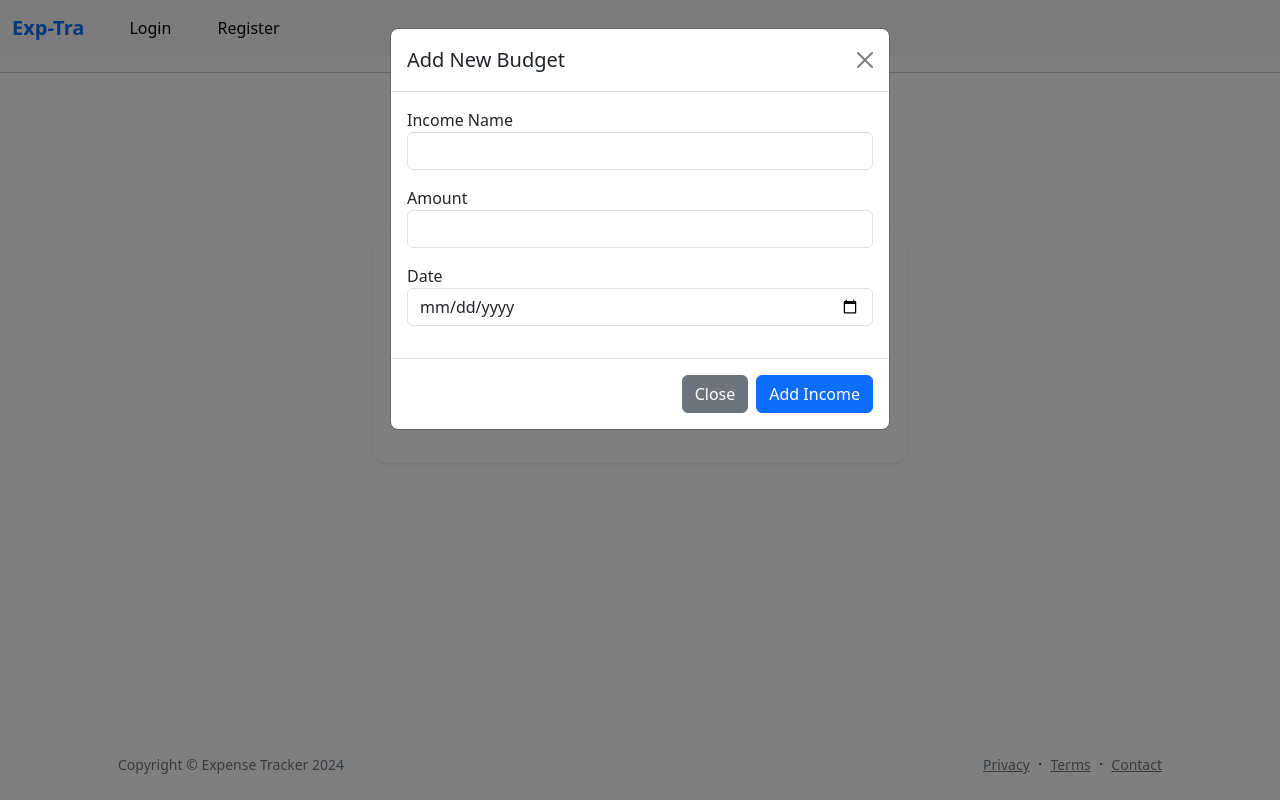
After one commit to seymausta/expense-tracker0, a Flask app: page /budget in a window 1280 px wide, after a click on "Add New Income". The commit adds this page. Run offline with Flask 3, Linux system fonts and the light colour scheme; tables that the repository leaves empty hold one stand-in row (values such as "Sample post"); some libraries are stand-ins or nearby versions.

```diff
--- a/app/forms.py
+++ b/app/forms.py
@@ -1,5 +1,6 @@
 from flask_wtf import FlaskForm
-from wtforms import StringField, PasswordField, BooleanField, SubmitField, DecimalField, DateField, SelectField, TextAreaField
+from wtforms import StringField, PasswordField, BooleanField, SubmitField, DecimalField, DateField, SelectField, \
+    TextAreaField, FloatField
 from wtforms.validators import ValidationError, DataRequired, Email, EqualTo,  Length, NumberRange
 import sqlalchemy as sa
 from wtforms.widgets import HiddenInput
@@ -52,26 +53,16 @@ class UpdateExpenseForm(FlaskForm):
     date = DateField('Date', validators=[DataRequired()])
     description = TextAreaField('Description')
     submit = SubmitField('Update')
-    delete = SubmitField('Delete', widget=HiddenInput())
 
-    def __init__(self, expense, *args, **kwargs):
+    def __init__(self, expense=None, *args, **kwargs):
         super(UpdateExpenseForm, self).__init__(*args, **kwargs)
-        self.expense = expense
-        self.category.choices = [(category.id, category.name) for category in Category.query.all()]
-        self.populate_form_fields()
-
-    def populate_form_fields(self):
-        self.name.data = self.expense.name
-        self.amount.data = self.expense.amount
-        self.category.data = self.expense.category_id
-        self.date.data = self.expense.date
-        self.description.data = self.expense.description
-
-        print("Expense Name:", self.expense.name)
-        print("Expense Amount:", self.expense.amount)
-        print("Expense Category ID:", self.expense.category_id)
-        print("Expense Date:", self.expense.date)
-        print("Expense Description:", self.expense.description)
+        if expense:
+            self.name.data = expense.name
+            self.amount.data = expense.amount
+            self.category.choices = [(category.id, category.name) for category in Category.query.all()]
+            self.category.data = expense.category_id
+            self.date.data = expense.date
+            self.description.data = expense.description
 
     def validate_category(self, category):
         if not Category.query.get(category.data):
@@ -95,3 +86,9 @@ class ResetPasswordForm(FlaskForm):
     password2 = PasswordField(
         'Repeat Password', validators=[DataRequired(), EqualTo('password')])
     submit = SubmitField('Request Password Reset')
+
+class BudgetForm(FlaskForm):
+    name = StringField('Income Name', validators=[DataRequired()])
+    amount = FloatField('Amount', validators=[DataRequired(), NumberRange(min=0)])
+    date = DateField('Date', validators=[DataRequired()])
+    submit = SubmitField('Add Income')
--- a/app/routes.py
+++ b/app/routes.py
@@ -1,12 +1,14 @@
+from calendar import calendar
+from collections import defaultdict
 from datetime import datetime,timedelta
 from sqlalchemy import func
 from app import app,db
-from flask import render_template, flash, redirect, url_for, request, abort
+from flask import render_template, flash, redirect, url_for, request, abort, jsonify
 from app.forms import LoginForm, RegistrationForm, ExpenseForm, UpdateExpenseForm, UpdateAccountForm, AddCategoryForm, \
-    ResetPasswordRequestForm, ResetPasswordForm
+    ResetPasswordRequestForm, ResetPasswordForm, BudgetForm
 from flask_login import current_user, login_user, logout_user, login_required
 import sqlalchemy as sa
-from app.models import User, Expense, Category
+from app.models import User, Expense, Category, Income
 from urllib.parse import urlsplit
 from app.email import send_password_reset_email
 
@@ -122,33 +124,22 @@ def delete_expense(expense_id):
     return redirect(url_for('expense_history'))
 
 
-@app.route('/update_expense/<int:expense_id>', methods=['GET', 'POST'])
+@app.route('/update_expense/<int:expense_id>', methods=['POST'])
 @login_required
 def update_expense(expense_id):
     expense = Expense.query.get_or_404(expense_id)
-    form = UpdateExpenseForm(expense=expense)  # Expense objesini form başlatılırken geçirin.
+    form = ExpenseForm()
 
     if form.validate_on_submit():
-        print("Form validation successful!")
-        print("Before update:", expense.name, expense.amount)  # Güncellemeden önceki değerler
         expense.name = form.name.data
         expense.amount = form.amount.data
         expense.category_id = form.category.data
         expense.date = form.date.data
         expense.description = form.description.data
 
-        print("Name:", expense.name)
-        print("Amount:", expense.amount)
-
-        print("After update:", expense.name, expense.amount)  # Güncellemeden sonraki değerler
-        try:
-            db.session.commit()
-            flash('Your expense has been updated!', 'success')
-            return redirect(url_for('expense_history'))
-        except Exception as e:
-            flash('An error occurred while updating the expense.', 'danger')
-            print('Error:', e)  # Hatanın ayrıntılarını konsola yazdır
-            db.session.rollback()  # Veritabanı değişikliklerini geri al
+        db.session.commit()
+        flash('Expense updated successfully!', 'success')
+        return redirect(url_for('expense_history'))
 
     return render_template('expense_history.html', title='Update Expense', form=form)
 
@@ -237,15 +228,16 @@ def delete_account():
 @app.route('/dashboard')
 def dashboard():
     form = ExpenseForm()
+
     def last_five_expenses():
         return Expense.query.filter_by(user_id=current_user.id).order_by(Expense.date.desc()).limit(5).all()
 
     def total_spend_week(user_id):
-        # Haftanın başlangıç tarihini bulma
+            # Haftanın başlangıç tarihini bulma
         current_date = datetime.now()
         start_of_week = current_date - timedelta(days=current_date.weekday())
 
-        # Haftalık harcamaları sorgulama
+            # Haftalık harcamaları sorgulama
         total_weekly_spend = db.session.query(func.sum(Expense.amount)). \
             filter(Expense.user_id == user_id). \
             filter(Expense.date >= start_of_week).scalar()
@@ -253,7 +245,7 @@ def dashboard():
         return total_weekly_spend or 0
 
     def total_spend_year(user_id):
-        # İçinde bulunulan yıl için harcamaları sorgulama
+            # İçinde bulunulan yıl için harcamaları sorgulama
         total_yearly_spend = db.session.query(func.sum(Expense.amount)). \
             filter(Expense.user_id == user_id). \
             filter(func.extract('year', Expense.date) == datetime.now().year).scalar()
@@ -261,7 +253,7 @@ def dashboard():
         return total_yearly_spend or 0
 
     def total_spend_month(user_id):
-        # İçinde bulunulan ay için harcamaları sorgulama
+            # İçinde bulunulan ay için harcamaları sorgulama
         total_monthly_spend = db.session.query(func.sum(Expense.amount)). \
             filter(Expense.user_id == user_id). \
             filter(func.extract('year', Expense.date) == datetime.now().year). \
@@ -269,15 +261,80 @@ def dashboard():
 
         return total_monthly_spend or 0
 
+
     categories = Category.query.all()
     category_dict = {category.id: category.name for category in categories}
 
     last_five_expenses = last_five_expenses()
-    total_spend_week=total_spend_week(current_user.id)
+    total_spend_week = total_spend_week(current_user.id)
     total_spend_month = total_spend_month(current_user.id)
     total_spend_year = total_spend_year(current_user.id)
 
+    return render_template('dashboard.html', title='Dashboard', last_five_expenses=last_five_expenses,
+                               total_spend_week=total_spend_week, total_spend_month=total_spend_month,
+                               total_spend_year=total_spend_year, category_dict=category_dict,
+                               weekly_spending=weekly_spending, form=form)
 
-    return render_template('dashboard.html', title='Dashboard', last_five_expenses=last_five_expenses,
-                           total_spend_week=total_spend_week,total_spend_month=total_spend_month,
-                           total_spend_year=total_spend_year,category_dict=category_dict, form=form)
+@app.route('/weekly_spending')
+def weekly_spending():
+    # Haftalık harcama verilerini hazırla
+    weekly_spending = []
+
+    # Son 4 haftanın başlangıç ve bitiş tarihlerini belirleme
+    today = datetime.today()
+    for i in range(4):
+        end_of_week = today - timedelta(days=(i * 7))
+        start_of_week = end_of_week - timedelta(days=6)
+
+        # Haftalık harcamaları sorgulama
+        weekly_spend = db.session.query(func.sum(Expense.amount)). \
+            filter(Expense.user_id == current_user.id). \
+            filter(Expense.date >= start_of_week). \
+            filter(Expense.date <= end_of_week).scalar()
+
+        # Haftalık harcama miktarını sözlüğe ekleme
+        weekly_spending.append({
+            'start_of_week': start_of_week.strftime('%b %d'),
+            'end_of_week': end_of_week.strftime('%b %d'),
+            'amount': weekly_spend or 0  # Harcama miktarı 0 ise None yerine 0 olarak ayarlanır
+        })
+
+    # Grafik için gerekli verileri JSON formatında döndür
+    return jsonify(weekly_spending)
+
+@app.route('/monthly_spending')
+def monthly_spending():
+    monthly_spending = defaultdict(int)
+
+    # Şu anki yılın başlangıç tarihini al
+    current_year = datetime.now().year
+    start_of_year = datetime(current_year, 1, 1)
+
+    # Şu anki yılın bitiş tarihini al
+    end_of_year = datetime(current_year, 12, 31)
+
+    # Kullanıcının tüm harcamalarını al
+    expenses = Expense.query.filter_by(user_id=current_user.id).filter(
+        Expense.date >= start_of_year,
+        Expense.date <= end_of_year
+    ).all()
+
+    # Aylık harcamaları topla
+    for expense in expenses:
+        monthly_key = expense.date.strftime('%b %Y')
+        monthly_spending[monthly_key] += expense.amount
+
+    # JSON formatında aylık harcama verilerini döndür
+    return jsonify(monthly_spending)
+
+@app.route('/budget', methods=['GET', 'POST'])
+def budget():
+    form = BudgetForm()
+    if form.validate_on_submit():
+        income = Income(name=form.name.data, amount=form.amount.data, date=form.date.data,user_id=current_user.id)
+        db.session.add(income)
+        db.session.commit()
+        flash('Income added successfully!', 'success')
+        return redirect(url_for('budget'))
+    incomes = Income.query.all()
+    return render_template('budget.html', title='Budget', form=form, incomes=incomes)
--- a/app/templates/base.html
+++ b/app/templates/base.html
@@ -11,15 +11,18 @@
     <link href="https://fonts.googleapis.com/css2?family=Plus+Jakarta+Sans:wght@100;200;300;400;500;600;700;800;900&amp;display=swap"
           rel="stylesheet"/>
     <link rel="stylesheet" href="{{ url_for('static', filename='css/styles.css') }}">
+    <link href="https://cdn.jsdelivr.net/npm/bootstrap-icons@1.7.2/font/bootstrap-icons.css" rel="stylesheet">
+
     <link
             href="https://cdn.jsdelivr.net/npm/bootstrap@5.3.2/dist/css/bootstrap.min.css"
             rel="stylesheet"
             integrity="sha384-T3c6CoIi6uLrA9TneNEoa7RxnatzjcDSCmG1MXxSR1GAsXEV/Dwwykc2MPK8M2HN"
             crossorigin="anonymous">
+    <script src="https://cdn.jsdelivr.net/npm/chart.js@2.8.0"></script>
 
     {% block styles %}
     <style>
-     /* Footer stilini belirle */
+        /* Footer stilini belirle */
         footer {
             background-color: #626364; /* Açık gri arka plan rengi */
             border-radius: 15px; /* Köşeleri yumuşat */
@@ -55,7 +58,9 @@
 <footer class="bg-white py-4 fixed-bottom"> <!-- fixed-bottom sınıfı footer'ı altta sabit kılar -->
     <div class="container px-5">
         <div class="row align-items-center justify-content-between flex-column flex-sm-row">
-            <div class="col-auto"><div class="small m-0">Copyright &copy; Expense Tracker 2024</div></div>
+            <div class="col-auto">
+                <div class="small m-0">Copyright &copy; Expense Tracker 2024</div>
+            </div>
             <div class="col-auto">
                 <a class="small" href="#!">Privacy</a>
                 <span class="mx-1">&middot;</span>
--- /dev/null
+++ b/app/templates/budget.html
@@ -0,0 +1,82 @@
+{% extends "base.html" %}
+
+{% block title %}
+Budget
+{% endblock %}
+
+{% block content %}
+<div class="container">
+    <h1 class="my-4 fw-bolder text-center">Budget</h1>
+    <div class="row justify-content-center">
+        <div class="col-md-6">
+            <button type="button" class="btn btn-outline-secondary mb-4 d-block mx-auto" data-bs-toggle="modal"
+                    data-bs-target="#addBudgetModal">
+                Add New Income
+            </button>
+
+            <div class="card shadow-sm border-0 rounded-4 p-4">
+                {% if incomes %}
+                <h2 class="my-4 fw-bolder ">Your Income</h2>
+
+                <div class="table-responsive">
+                    <table class="table table-hover">
+                        <thead class="table-light">
+                        <tr>
+                            <th>Name</th>
+                            <th>Amount</th>
+                            <th>Date</th>
+                        </tr>
+                        </thead>
+                        <tbody>
+                        {% for income in incomes %}
+                        <tr>
+                            <td>{{ income.name }}</td>
+                            <td>{{ income.amount }}</td>
+                            <td>{{ income.date }}</td>
+                        </tr>
+
+                        {% endfor %}
+                        </tbody>
+                    </table>
+                    {% else %}
+                    <p class="fw-bold text-center">You don't have any income yet 😥</p>
+                    {% endif %}
+                </div>
+            </div>
+        </div>
+    </div>
+
+    <!-- Modal -->
+    <div class="modal fade" id="addBudgetModal" tabindex="-1" aria-labelledby="addBudgetModalLabel" aria-hidden="true">
+        <div class="modal-dialog">
+            <div class="modal-content">
+                <div class="modal-header">
+                    <h5 class="modal-title" id="addBudgetModalLabel">Add New Budget</h5>
+                    <button type="button" class="btn-close" data-bs-dismiss="modal" aria-label="Close"></button>
+                </div>
+                <form method="post">
+                    {{ form.hidden_tag() }}
+                    <div class="modal-body">
+                        <div class="mb-3">
+                            {{ form.name.label }}
+                            {{ form.name(class="form-control") }}
+                        </div>
+                        <div class="mb-3">
+                            {{ form.amount.label }}
+                            {{ form.amount(class="form-control") }}
+                        </div>
+                        <div class="mb-3">
+                            {{ form.date.label }}
+                            {{ form.date(class="form-control") }}
+                        </div>
+                    </div>
+                    <div class="modal-footer">
+                        <button type="button" class="btn btn-secondary" data-bs-dismiss="modal">Close</button>
+                        <button type="submit" class="btn btn-primary">{{ form.submit.label }}</button>
+                    </div>
+                </form>
+            </div>
+        </div>
+    </div>
+    </div>
+    {% endblock %}
--- a/app/templates/navbar.html
+++ b/app/templates/navbar.html
@@ -19,7 +19,7 @@
           <a class="nav-link" href="{{ url_for('expenses') }}">Expenses</a>
         </li>
         <li class="nav-item">
-          <a class="nav-link" href="#">Budget</a>
+          <a class="nav-link" href="{{ url_for('budget') }}">Budget</a>
         </li>
         <li class="nav-item">
           <a class="nav-link" href="#">Reports</a>
```
Also changed, not shown: app/models.py (+16 -0 lines), app/templates/add_expense.html (+2 -11 lines), app/templates/categories.html (+0 -10 lines), app/templates/category_expenses.html (+6 -5 lines), app/templates/dashboard.html (+84 -8 lines), app/templates/expense_history.html (+9 -20 lines), app.db.
